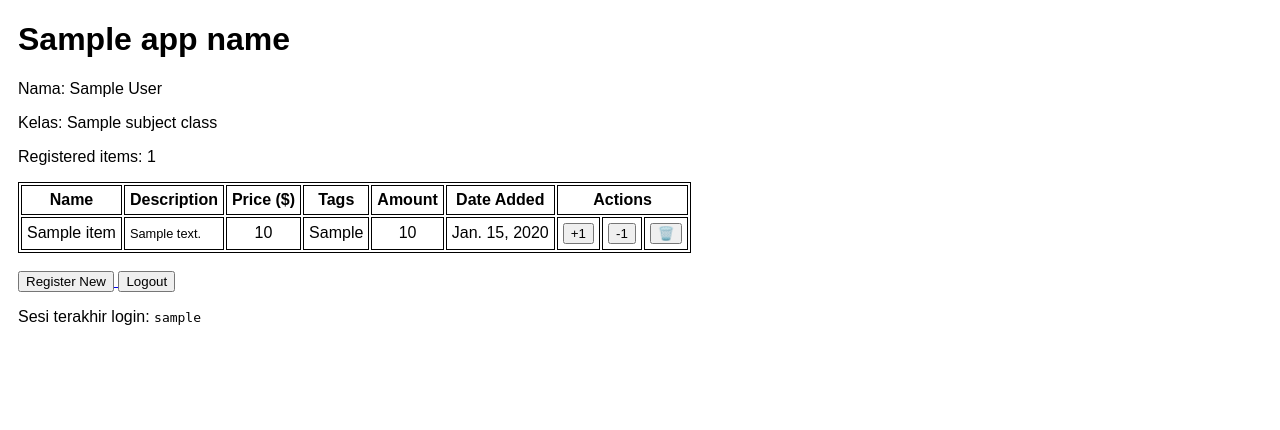
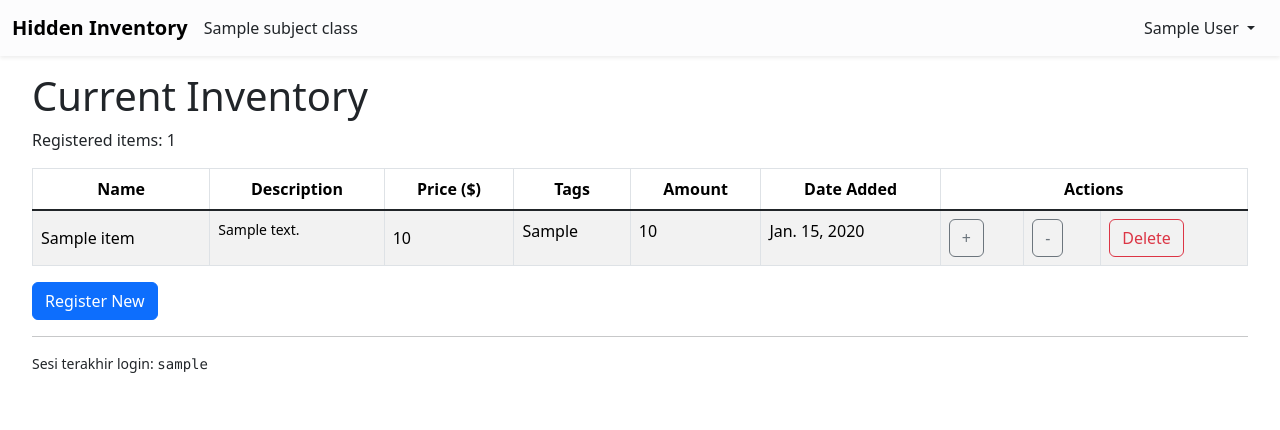
Before and after one commit to mmalkindi/hidden-inventory, a Django app: template main/templates/main.html in a window 1280 px wide. Shown: the top 430 px of the page. Run offline with Django 4.2, Linux system fonts and the light colour scheme; tables that the repository leaves empty hold one stand-in row (values such as "Sample post"); the template is opened without the code that fills it: values that come from a table or form of the project are taken from there, most other values are stand-ins (such as "Sample title", 1, 10 or a date in 2020).

Commit message:
redesigned all pages

```diff
--- a/hidden_inventory/settings.py
+++ b/hidden_inventory/settings.py
@@ -23,7 +23,7 @@ BASE_DIR = Path(__file__).resolve().parent.parent
 SECRET_KEY = 'django-insecure-c-f#9e(in_m^(!dt5v*wgwr#dlmk@d-u3mrrfv2%7!#z!9^&q1'
 
 # SECURITY WARNING: don't run with debug turned on in production!
-DEBUG = False
+DEBUG = True
 
 ALLOWED_HOSTS = ["*"]
 
@@ -116,6 +116,7 @@ USE_TZ = True
 # Static files (CSS, JavaScript, Images)
 # https://docs.djangoproject.com/en/4.2/howto/static-files/
 
+STATIC_ROOT = BASE_DIR / "static"
 STATIC_URL = 'static/'
 
 # Default primary key field type
--- /dev/null
+++ b/main/static/main/base_style.css
@@ -0,0 +1,4 @@
+body {
+    padding: 20px;
+    font-family: serif;
+}
--- a/main/templates/main.html
+++ b/main/templates/main.html
@@ -5,65 +5,67 @@
         .description {
             font-size: 80%;
             text-align: left;
+            overflow: hidden;
         }
-
     </style>
 {% endblock meta %}
 
 {% block content %}
-    <h1>{{ app_name }}</h1>
+    <h1>
+        Current Inventory
+    </h1>
+    <p class="bd-lead">
+        Registered items: {{ items|length }}
+    </p>
+    <div class="table-responsive">
+        <table class="item-table table table-striped table-bordered table-responsive table-hover">
+            <thead class="thead-light">
+                <tr>
+                    <th scope="col">Name</th>
+                    <th scope="col">Description</th>
+                    <th scope="col">Price ($)</th>
+                    <th scope="col">Tags</th>
+                    <th scope="col">Amount</th>
+                    <th scope="col">Date Added</th>
+                    <th colspan="3" scope="col">Actions</th>
+                </tr>
+            </thead>
 
-    <p>Nama: {{ display_name }}</p>
-    <p>Kelas: {{ subject_class }}</p>
-
-    <p>Registered items: {{ items|length }}</p>
-    <table class="item-table">
-        <tr>
-            <th>Name</th>
-            <th>Description</th>
-            <th>Price ($)</th>
-            <th>Tags</th>
-            <th>Amount</th>
-            <th>Date Added</th>
-            <th colspan="3">Actions</th>
-        </tr>
-
+            <tbody class="table-group-divider">
             {% for item in items %}
                 <tr>
-                <td>{{item.name}}</td>
-                <td class="description">{{item.description}}</td>
-                <td>{{item.price}}</td>
+                    <td style="vertical-align: middle;">{{item.name}}</td>
+                    <td class="small">{{item.description}}</td>
+                    <td style="vertical-align: middle;">{{item.price}}</td>
                     <td>{{item.tags}}</td>
                     <td>{{item.amount}}</td>
                     <td>{{item.date_added}}</td>
                     <td>
                         <a href="{% url 'main:increment_item' id=item.id %}">
-                        <button type="button">+1</button>
+                            <button type="button" class="btn btn-outline-secondary">+</button>
                         </a>
                     </td>
                     <td>
                         <a href="{% url 'main:decrement_item' id=item.id %}">
-                        <button type="button">-1</button>
+                            <button type="button" class="btn btn-outline-secondary">-</button>
                         </a>
                     </td>
                     <td>
                         <a href="{% url 'main:delete_item' id=item.id %}">
-                        <button type="button">🗑️</button>
+                            <button type="button" class="btn btn-outline-danger">Delete</button>
                         </a>
                     </td>
                 </tr>
             {% endfor %}
+            </tbody>
         </table>
 
-    <br/>
+    </div>
 
-    <a href="{% url 'main:create_item' %}">
-        <button type="button">Register New</button>
+    <a href="{% url 'main:create_item' %}" class="btn-link">
+        <button type="button" class="btn btn-primary">Register New</button>
     </a>
-    <a href="{% url 'main:logout' %}">
-        <button type="button">Logout</button>
-    </a>
-    <br>
-    <p>Sesi terakhir login: <samp>{{ last_login }}</samp></p><br>
+    <hr>
+    <p class="small">Sesi terakhir login: <samp>{{ last_login }}</samp></p><br>
 
 {% endblock content %}
--- a/templates/base.html
+++ b/templates/base.html
@@ -13,27 +13,51 @@
             <title>{{ page_title }} - Hidden Inventory</title>
         {% endif %}
 
+        {% block meta %}
+            <meta charset="UTF-8" />
+            <meta name="viewport" content="width=device-width, initial-scale=1">
+        {% endblock meta %}
+        <link href="https://cdn.jsdelivr.net/npm/bootstrap@5.3.2/dist/css/bootstrap.min.css" rel="stylesheet" integrity="sha384-T3c6CoIi6uLrA9TneNEoa7RxnatzjcDSCmG1MXxSR1GAsXEV/Dwwykc2MPK8M2HN" crossorigin="anonymous">
+        <script src="https://code.jquery.com/jquery-3.6.0.min.js" integrity="sha384-KyZXEAg3QhqLMpG8r+J4jsl5c9zdLKaUk5Ae5f5b1bw6AUn5f5v8FZJoMxm6f5cH1" crossorigin="anonymous"></script>
+        <script src="https://cdn.jsdelivr.net/npm/@popperjs/core@2.11.8/dist/umd/popper.min.js" integrity="sha384-I7E8VVD/ismYTF4hNIPjVp/Zjvgyol6VFvRkX/vR+Vc4jQkC+hVqc2pM8ODewa9r" crossorigin="anonymous"></script>
+        <script src="https://cdn.jsdelivr.net/npm/bootstrap@5.3.2/dist/js/bootstrap.min.js" integrity="sha384-BBtl+eGJRgqQAUMxJ7pMwbEyER4l1g+O15P+16Ep7Q9Q+zqX6gSbd85u4mG4QzX+" crossorigin="anonymous"></script>
+
         <style>
-            body {
-                font-family: sans-serif;
-                padding: 10px;
-                padding-top: 0px;
-            }
-            table, th, td {
-                border: 1px solid black;
+            th {
                 text-align: center;
             }
-            th, td {
-                padding: 5px;
+            .body {
+                padding-top: 1rem;
+                padding-right: 2rem;
+                padding-bottom: 1rem;
+                padding-left: 2rem;
+            }
+
+            .body:has(.login) {
+                padding: 0px;
+                height: 80vh;
+                width: 100vw;
+                display: grid;
+                place-items: center;
+            }
+
+            .btn-link {
+                text-decoration: none;
+            }
+
+            .table>:not(caption)>*>* {
+                background-color: transparent !important;
             }
         </style>
 
-        {% block meta %}
-        {% endblock meta %}
     </head>
 
     <body>
-        {% block content %}
-        {% endblock content %}
+        {% include 'navbar.html' %}
+
+        <section class="body">
+            {% block content %}
+            {% endblock content %}
+        </section>
     </body>
 </html>
--- /dev/null
+++ b/templates/navbar.html
@@ -0,0 +1,25 @@
+<nav class="navbar navbar-expand-lg bg-light-subtle shadow-sm">
+    <div class="container-fluid">
+        <a class="navbar-brand" href="{% url 'main:show_main' %}"><strong>Hidden Inventory</strong></a>
+        <button class="navbar-toggler" type="button" data-bs-toggle="collapse" data-bs-target="#navbarSupportedContent" aria-controls="navbarSupportedContent" aria-expanded="false" aria-label="Toggle navigation">
+            <span class="navbar-toggler-icon"></span>
+        </button>
+        <div class="collapse navbar-collapse" id="navbarSupportedContent">
+            <ul class="navbar-nav me-auto mb-2 mb-lg-0">
+                <li>
+                    {{ subject_class }}
+                </li>
+            </ul>
+            {% if last_login != nil %}
+                <div class="btn-group">
+                    <button type="button" class="btn dropdown-toggle" data-bs-toggle="dropdown" aria-expanded="false">
+                        {{ display_name }}
+                    </button>
+                    <ul class="dropdown-menu shadow dropdown-menu-end">
+                    <li><a class="dropdown-item btn btn-outline-danger" href="{% url 'main:logout' %}">Logout</a></li>
+                    </ul>
+                </div>
+            {% endif %}
+        </div>
+    </div>
+</nav>
```
Also changed, not shown: main/templates/create_item.html (+17 -9 lines), main/templates/login.html (+16 -7 lines), main/templates/register.html (+18 -9 lines), main/views.py (+6 -3 lines), main/static/main/style.css (deleted). Lines whose indentation alone changed are shown as unchanged.
